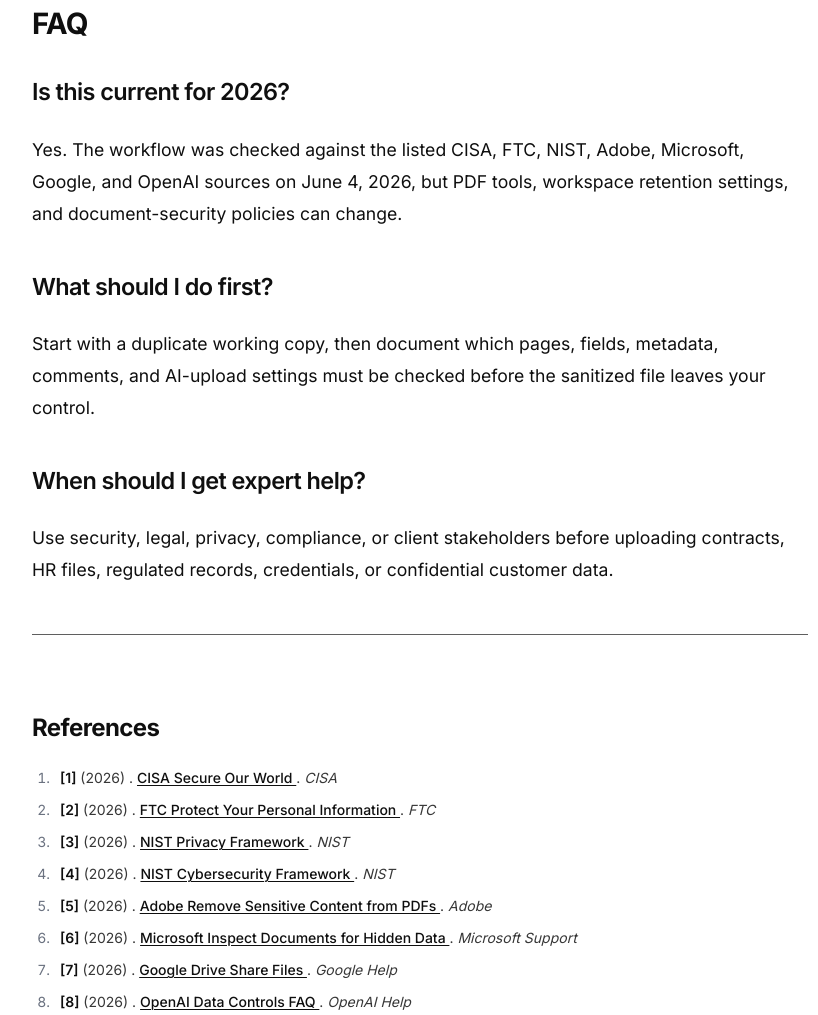
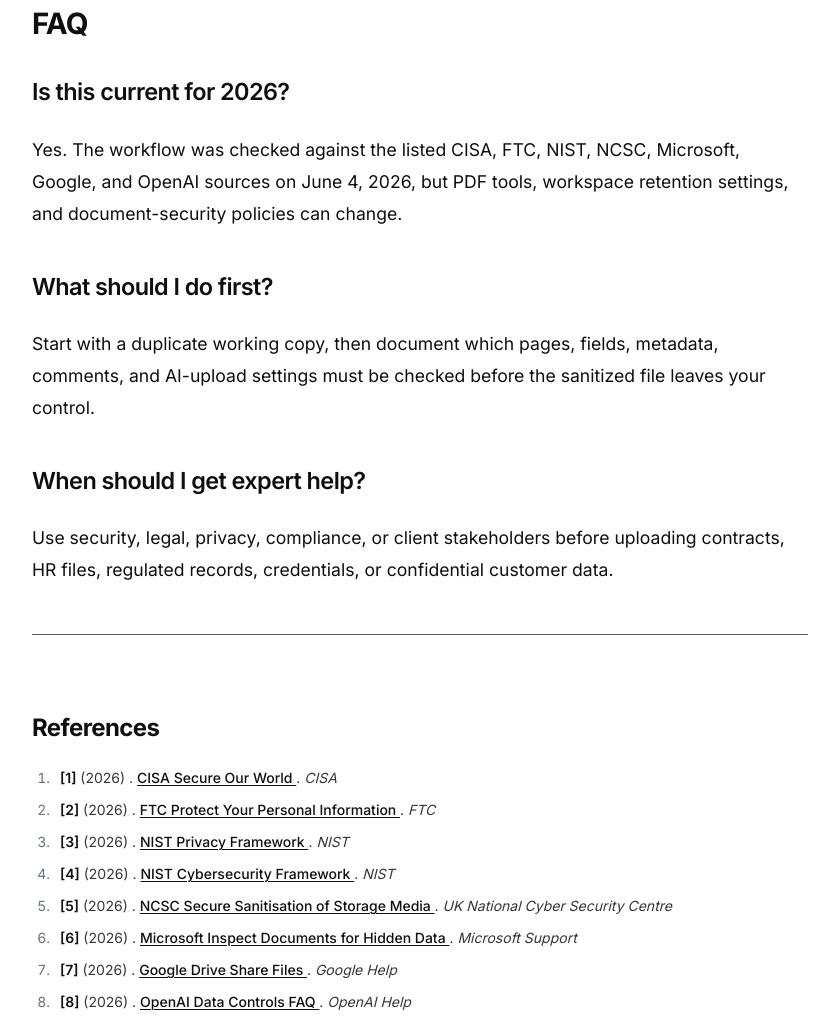
Before and after one commit to taejawow-lab/toolspilot, an Astro site: page /posts/pdf-redaction-ai-upload-safety-checklist-2026 in a window 1280 px wide. Shown: the part 5880-6895 px from the top of the page, without its empty margins (56-874 px from the left). Built offline with nearby package versions, Linux system fonts and the light colour scheme; Astro itself is replaced by a stand-in of ours; no server answers.

Commit message:
Fix Batch D PDF redaction source citation

```diff
--- a/src/content/posts/pdf-redaction-ai-upload-safety-checklist-2026.mdx
+++ b/src/content/posts/pdf-redaction-ai-upload-safety-checklist-2026.mdx
@@ -24,9 +24,9 @@ sources:
     url: "https://www.nist.gov/cyberframework"
     publication: "NIST"
     year: "2026"
-  - title: "Adobe Remove Sensitive Content from PDFs"
-    url: "https://helpx.adobe.com/acrobat/using/removing-sensitive-content-pdfs.html"
-    publication: "Adobe"
+  - title: "NCSC Secure Sanitisation of Storage Media"
+    url: "https://www.ncsc.gov.uk/guidance/secure-sanitisation-storage-media"
+    publication: "UK National Cyber Security Centre"
     year: "2026"
   - title: "Microsoft Inspect Documents for Hidden Data"
     url: "https://support.microsoft.com/office/remove-hidden-data-and-personal-information-by-inspecting-documents-presentations-or-workbooks-356b7b5d-77af-44fe-a07f-9aa4d085966f"
@@ -49,7 +49,7 @@ affiliate: false
 aiDisclosed: true
 faq:
   - question: "Is this guide current for 2026?"
-    answer: "It was checked against the listed CISA, FTC, NIST, Adobe, Microsoft, Google, and OpenAI sources on June 4, 2026; verify your organization's data-handling and AI-retention rules before uploading files."
+    answer: "It was checked against the listed CISA, FTC, NIST, NCSC, Microsoft, Google, and OpenAI sources on June 4, 2026; verify your organization's data-handling and AI-retention rules before uploading files."
   - question: "What should I do first?"
     answer: "Make a sanitized copy, apply real redaction, remove metadata/comments/forms, and test search/copy behavior before any AI, vendor, or client upload."
   - question: "When should I get expert help?"
@@ -57,7 +57,7 @@ faq:
 draft: false
 ---
 
-A PDF that looks clean can still contain private comments, hidden layers, embedded files, form fields, signatures, revision clues, metadata, and copied text behind a black rectangle. AI upload workflows raise the stakes because a document may be processed by a third-party service, retained under a workspace setting, or copied into a prompt history. This guide was checked on June 4, 2026 against CISA, FTC, NIST, Adobe, Microsoft, Google, and OpenAI resources. Follow your employer, client, legal, and regulated-data rules before uploading any document.
+A PDF that looks clean can still contain private comments, hidden layers, embedded files, form fields, signatures, revision clues, metadata, and copied text behind a black rectangle. AI upload workflows raise the stakes because a document may be processed by a third-party service, retained under a workspace setting, or copied into a prompt history. This guide was checked on June 4, 2026 against CISA, FTC, NIST, NCSC, Microsoft, Google, and OpenAI resources. Follow your employer, client, legal, and regulated-data rules before uploading any document.
 
 ![PDF Redaction Before AI Uploads: 2026 Safety Checklist](/images/illustrations/tp-pdf-redaction-ai-upload-2026-hero.png)
 
@@ -105,7 +105,7 @@ Keep a short internal note with the original file location, sanitized file name,
 
 ## FAQ
 ### Is this current for 2026?
-Yes. The workflow was checked against the listed CISA, FTC, NIST, Adobe, Microsoft, Google, and OpenAI sources on June 4, 2026, but PDF tools, workspace retention settings, and document-security policies can change.
+Yes. The workflow was checked against the listed CISA, FTC, NIST, NCSC, Microsoft, Google, and OpenAI sources on June 4, 2026, but PDF tools, workspace retention settings, and document-security policies can change.
 ### What should I do first?
 Start with a duplicate working copy, then document which pages, fields, metadata, comments, and AI-upload settings must be checked before the sanitized file leaves your control.
 ### When should I get expert help?
```
